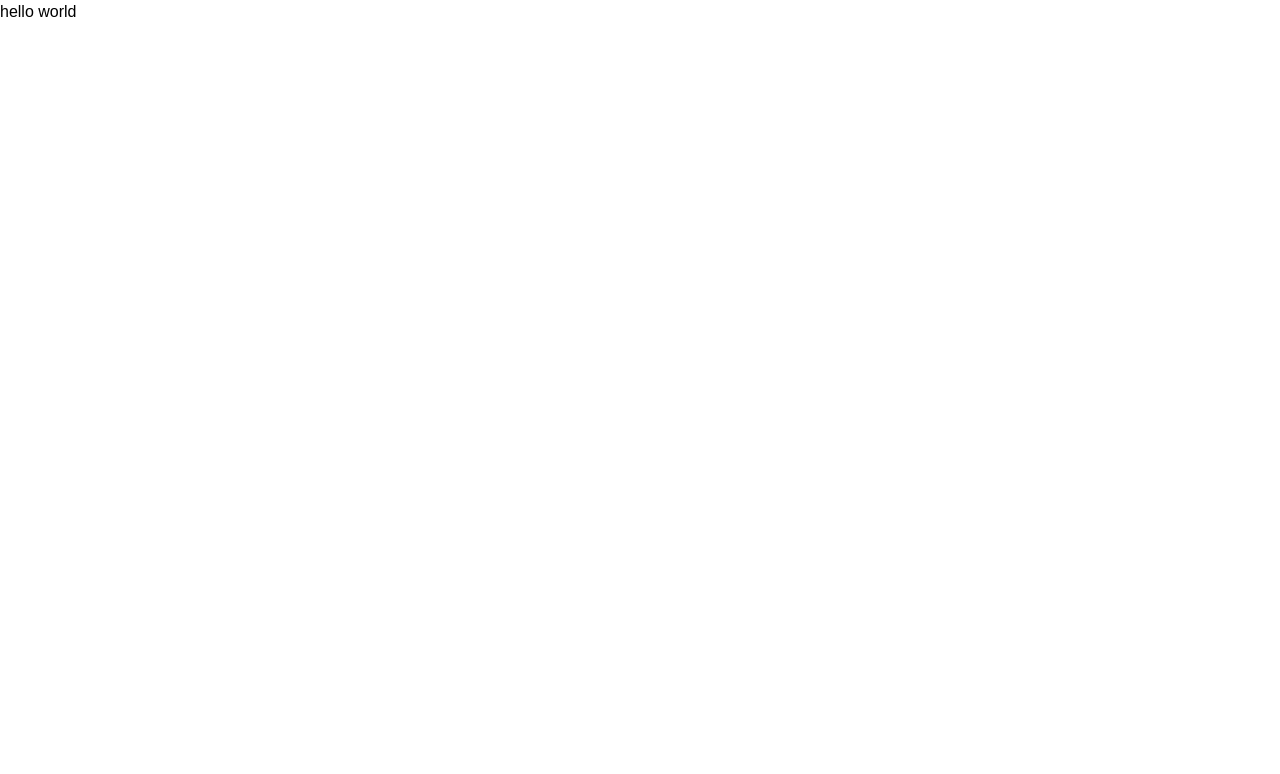
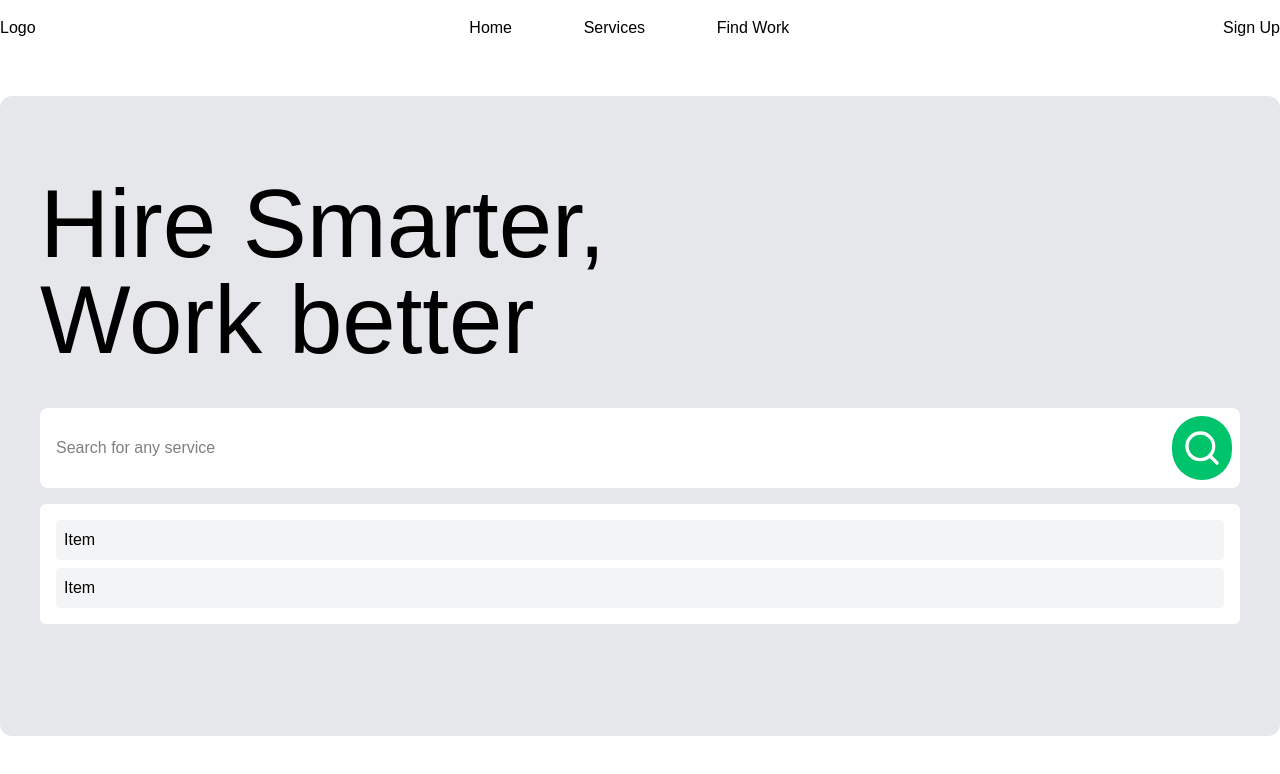
Before and after one commit to Servihub-Projects/Web-Application, a Next.js app: page / in a window 1280 px wide. Shown: the top 774 px of the page. Built offline with nearby package versions, Linux system fonts and the light colour scheme.

Commit message:
first stage of archetecture

```diff
--- /dev/null
+++ b/app/(landing)/components/filterSuggestions.tsx
@@ -0,0 +1,18 @@
+import Link from "next/link";
+
+export default function FilterSuggestions() {
+    return (
+        <ul className="absolute w-full flex flex-col gap-2 rounded-md bg-white left-0 top-24 p-4 max-h-80 overflow-auto">
+            <li className="w-full">
+                <Link className="w-full block p-2 bg-gray-100 rounded-sm" href="">
+                    Item
+                </Link>
+            </li>
+            <li className="w-full">
+                <Link className="w-full block p-2 bg-gray-100 rounded-sm" href="">
+                    Item
+                </Link>
+            </li>
+        </ul>
+    );
+}
--- a/app/(landing)/components/navbar.tsx
+++ b/app/(landing)/components/navbar.tsx
@@ -0,0 +1,24 @@
+import Link from "next/link";
+
+export default function NavigationBar() {
+    const navRoutes: { routeName: string; routeLink: string }[] = [
+        { routeName: "Home", routeLink: "" },
+        { routeName: "Services", routeLink: "" },
+        { routeName: "Find Work", routeLink: "" },
+    ];
+    return (
+        <nav className="mx-auto container flex justify-between items-center h-14">
+            <Link href="/">Logo</Link>
+            <ul className="flex justify-between w-80 list-none">
+                {navRoutes.map((route, index) => (
+                    <li key={index}>
+                        <Link href={route.routeLink}>{route.routeName}</Link>
+                    </li>
+                ))}
+            </ul>
+            <div>
+                <button>Sign Up</button>
+            </div>
+        </nav>
+    );
+}
--- /dev/null
+++ b/app/(landing)/components/quickfilters.tsx
@@ -0,0 +1,14 @@
+import { ArrowRight } from "lucide-react";
+
+export default function QuickFilters() {
+    const filterOptions: string[] = ["Graphic & Design", "Music & Audio", "Video & Animation"];
+    return (
+        <ul className="list-none w-full max-w-180 mx-auto mt-10 flex justify-center gap-6">
+            {filterOptions.map((option, index) => (
+                <li key={index} className="border-2 border-gray-500 px-6 py-2 rounded-full flex items-center gap-2">
+                    {option} <ArrowRight />
+                </li>
+            ))}
+        </ul>
+    );
+}
--- a/app/(landing)/components/searchbar.tsx
+++ b/app/(landing)/components/searchbar.tsx
@@ -0,0 +1,24 @@
+"use client";
+
+import { SearchIcon } from "lucide-react";
+import { useRef } from "react";
+import FilterSuggestions from "./filterSuggestions";
+
+export default function SearchBar() {
+    const searchBarRef = useRef<HTMLInputElement | null>(null);
+    const handleClick = (e: React.FormEvent) => {
+        e.preventDefault();
+        console.log(searchBarRef.current?.value);
+    };
+    return (
+        <form
+            action=""
+            className="max-w-300 w-full mx-auto bg-white h-20 mt-10 rounded-lg flex items-center focus-within:outline-2 focus-within:outline-blue-400 focus-within:outline-offset-2 relative">
+            <input ref={searchBarRef} type="search" name="search" placeholder="Search for any service" className="w-full h-full px-4 outline-none" />
+            <button onClick={handleClick} className="w-16 mx-2 h-16 rounded-full grid place-items-center bg-[var(--primary-color)]">
+                <SearchIcon className="w-10 h-10 text-white" />
+            </button>
+            <FilterSuggestions />
+        </form>
+    );
+}
--- a/app/(landing)/globals.css
+++ b/app/(landing)/globals.css
@@ -2,9 +2,17 @@
 :root {
     --background: white;
     --foreground: black;
+    --primary-color: #00c46c;
 }
 body {
     background: var(--background);
     color: var(--foreground);
     font-family: Arial, Helvetica, sans-serif;
 }
+
+@layer base {
+    button,
+    Link {
+        @apply cursor-pointer;
+    }
+}
--- a/app/(landing)/layout.tsx
+++ b/app/(landing)/layout.tsx
@@ -1,6 +1,7 @@
 import type { Metadata } from "next";
 import { Geist, Geist_Mono } from "next/font/google";
 import "./globals.css";
+import NavigationBar from "./components/navbar";
 
 const geistSans = Geist({
     variable: "--font-geist-sans",
@@ -13,8 +14,33 @@ const geistMono = Geist_Mono({
 });
 
 export const metadata: Metadata = {
-    title: "Create Next App",
-    description: "Generated by create next app",
+    title: "ServiHub – Connect with Trusted Service Providers",
+    description:
+        "ServiHub is a platform that links service providers with people who need their services. Find reliable professionals or offer your skills today.",
+    keywords: ["ServiHub", "service marketplace", "hire professionals", "find work", "service providers", "freelance services", "local services"],
+    openGraph: {
+        title: "ServiHub – Connect with Trusted Service Providers",
+        description: "Discover, hire, and offer services all in one place. ServiHub connects service providers with those who need them.",
+        url: "https://servihub.com", // update when you have your domain
+        siteName: "ServiHub",
+        images: [
+            {
+                url: "/og-image.png", // replace with your actual OG image
+                width: 1200,
+                height: 630,
+                alt: "ServiHub platform preview",
+            },
+        ],
+        locale: "en_US",
+        type: "website",
+    },
+    twitter: {
+        card: "summary_large_image",
+        title: "ServiHub – Connect with Trusted Service Providers",
+        description: "ServiHub links service providers with clients. Find reliable services or showcase your skills.",
+        images: ["/og-image.png"], // replace with your actual image
+        creator: "@yourtwitterhandle", // optional
+    },
 };
 
 export default function RootLayout({
@@ -24,7 +50,10 @@ export default function RootLayout({
 }>) {
     return (
         <html lang="en">
-            <body className={`${geistSans.variable} ${geistMono.variable} antialiased`}>{children}</body>
+            <body className={`${geistSans.variable} ${geistMono.variable} antialiased`}>
+                <NavigationBar />
+                {children}
+            </body>
         </html>
     );
 }
--- a/app/(landing)/page.tsx
+++ b/app/(landing)/page.tsx
@@ -1,3 +1,18 @@
+import FilterSuggestions from "./components/filterSuggestions";
+import QuickFilters from "./components/quickfilters";
+import SearchBar from "./components/searchbar";
+
 export default function LandingPage() {
-    return <div>hello world</div>;
+    return (
+        <main className="mx-auto container mt-10">
+            <div className="min-h-160 bg-gray-200 rounded-xl">
+                <h1 className="text-8xl ml-10 pt-20">
+                    Hire Smarter, <br /> Work better
+                </h1>
+                <SearchBar />
+
+                <QuickFilters />
+            </div>
+        </main>
+    );
 }
```
Also changed, not shown: package.json (+13 -6 lines), 2 other files (tests, documents, lock files or other folders).
